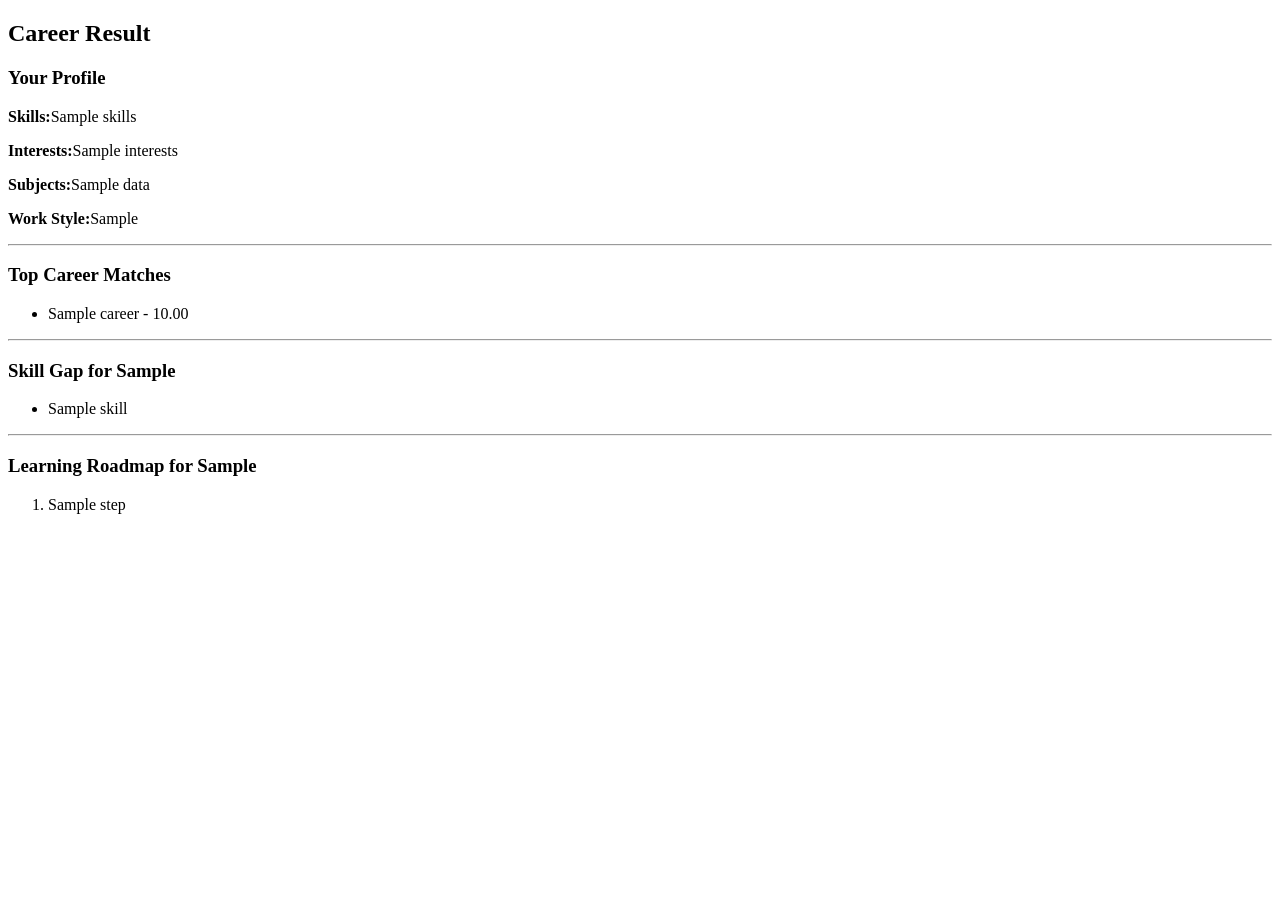
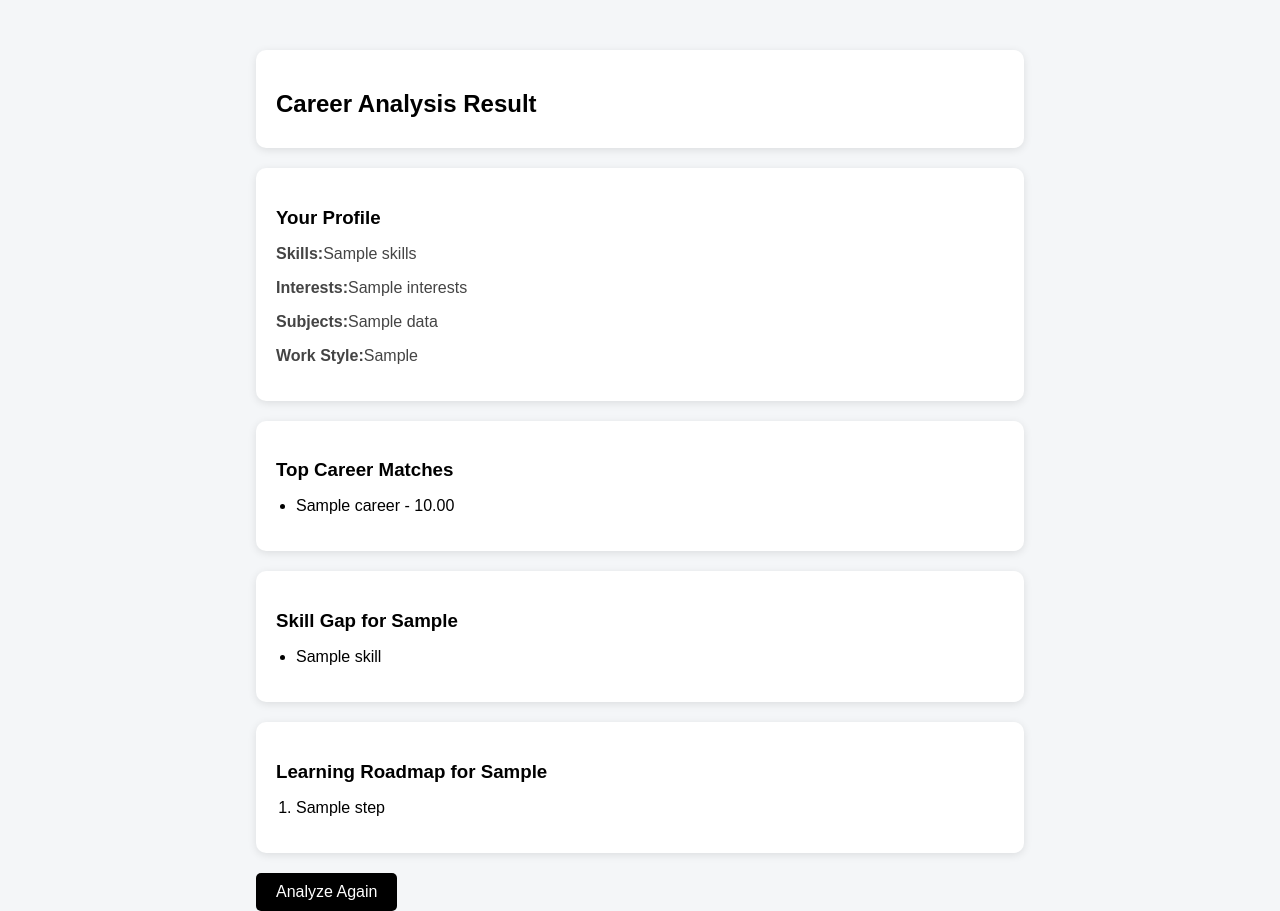
Before and after one commit to kamalswarnkar/AI-Career-Lab, a Django app: template career/templates/career/result.html in a window 1280 px wide. Before the commit the page ends 514 px from the top, so only its background shows below. Run offline with Django 5.2, Linux system fonts and the light colour scheme; the template is opened without the code that fills it: most values are stand-ins (such as "Sample title", 1, 10 or a date in 2020).

Commit message:
Phase 8 Done!

```diff
--- a/career/static/career/style.css
+++ b/career/static/career/style.css
@@ -1,21 +1,34 @@
 body{
     font-family: Arial, Helvetica, sans-serif;
-    background: #f5f5f5;
+    background: #f4f6f8;
+    margin: 0;
+    padding: 0;
 }
 
 .container{
-    text-align: center;
-    margin-top: 100px;
+    width: 60%;
+    margin: auto;
+    margin-top: 50px;
 }
 
-h1{
-    font-size: 40px;
+.card{
+    background: white;
+    padding: 20px;
+    margin-bottom: 20px;
+    border-radius: 10px;
+    box-shadow: 0 2px 8px rgba(0,0,0,0.1);
+}
+
+h1, h2, h3{
     margin-bottom: 10px;
 }
 
 p{
-    color: #555;
-    margin-bottom: 20px;
+    color: #444;
+}
+
+ul, ol{
+    padding-left: 20px;
 }
 
 button{
@@ -25,6 +38,7 @@ button{
     color: white;
     border: none;
     cursor: pointer;
+    border-radius: 5px;
 }
 
 button:hover{
--- a/career/templates/career/result.html
+++ b/career/templates/career/result.html
@@ -1,24 +1,27 @@
 {% extends "base.html" %}
 {% block content %}
-    <h2>Career Result</h2>
+    <div class="card">
+        <h2>Career Analysis Result</h2>
+    </div>
 
+    <div class="card">
         <h3>Your Profile</h3>
         <p><strong>Skills:</strong>{{ data.skills }}</p>
         <p><strong>Interests:</strong>{{ data.interests }}</p>
         <p><strong>Subjects:</strong>{{ data.subjects }}</p>
         <p><strong>Work Style:</strong>{{ data.work_style }}</p>
+    </div>
 
-    <hr>
-
+    <div class="card">
         <h3>Top Career Matches</h3>
         <ul>
             {% for career, prob in predictions %}
                 <li>{{ career }} - {{ prob|floatformat:2 }}</li>
             {% endfor %}
         </ul>
+    </div>
 
-    <hr>
-
+    <div class="card">
         <h3>Skill Gap for {{ top_career }}</h3>
         <ul>
             {% for skill in missing_skills %}
@@ -27,9 +30,9 @@
                 <li>No Missing Skills |!Yay!|</li>
             {% endfor %}
         </ul>
+    </div>
 
-    <hr>
-
+    <div class="card">
         <h3>Learning Roadmap for {{ top_career }}</h3>
         <ol>
             {% for step in roadmap %}
@@ -38,4 +41,9 @@
                 <li>No Roadmap Available</li>
             {% endfor %}
         </ol>
+    </div>
+
+    <a href="/analyze">
+        <button>Analyze Again</button>
+    </a>
 {% endblock %}
--- a/templates/base.html
+++ b/templates/base.html
@@ -1,9 +1,11 @@
+{% load static %}
 <!DOCTYPE html>
 <html lang="en">
 <head>
     <meta charset="UTF-8">
     <meta name="viewport" content="width=device-width, initial-scale=1.0">
     <title>AI Career Lab</title>
+    <link rel="stylesheet" href="{% static 'career/style.css' %}">
 </head>
 <body>
     <div class="container">
```
Lines whose indentation alone changed are shown as unchanged.
